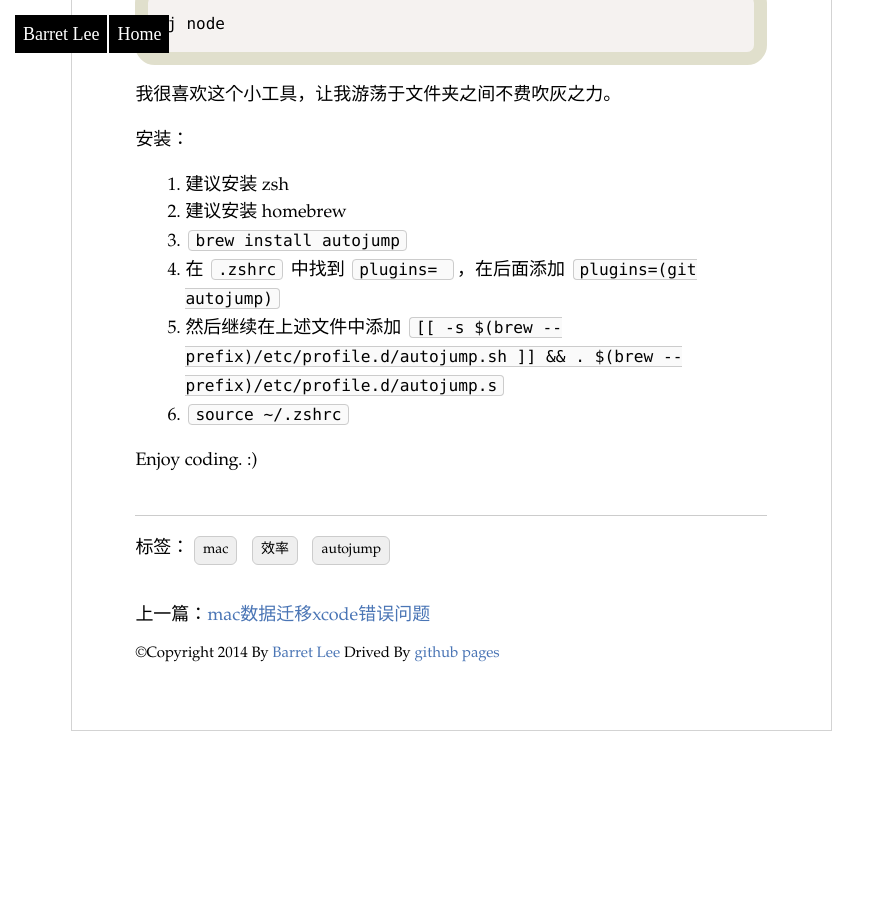
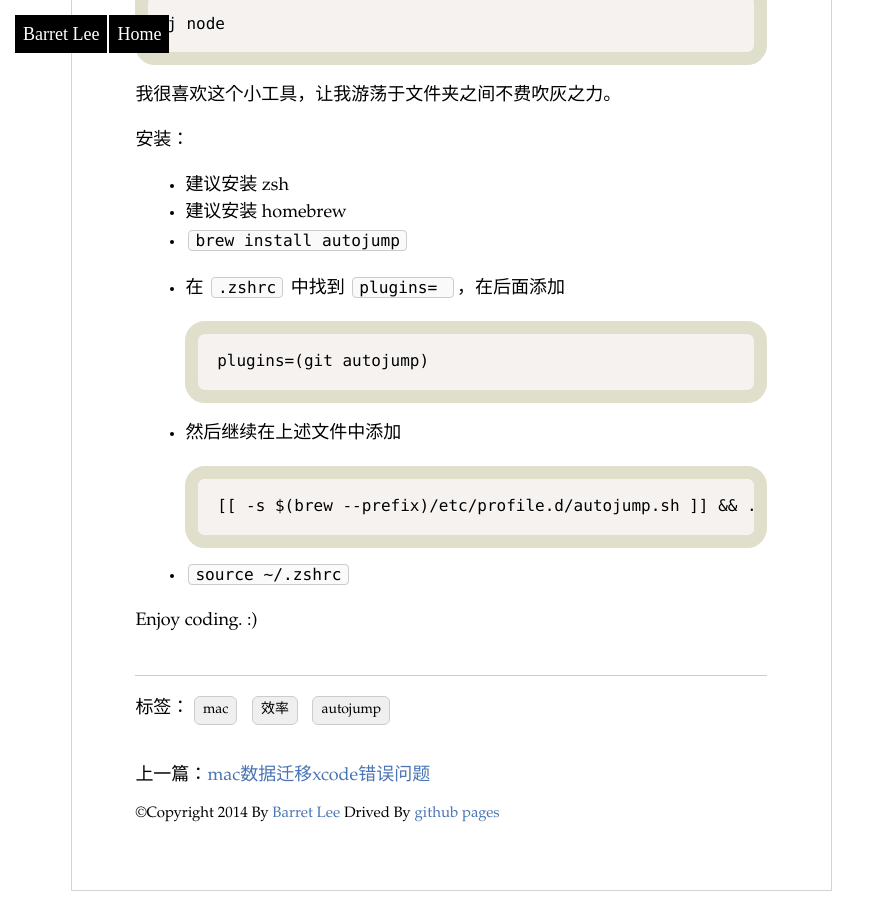
Before and after one commit to barretlee/snippets, a Jekyll site: the page built from _posts/2015-03-30-autojump-in-mac.md, in a window 1280 px wide and 900 px high, scrolled down 1240 px. Shown: the whole window, without its empty margins (0-880 px from the left). Built offline with Jekyll 4.4.1, drawn with Linux system fonts in a browser that asks for light colours; Markdown is read by kramdown in place of the engine named in the settings; comment, search, counter and statistics services are not loaded; before the commit the page ends 2034 px from its top, so only the background shows below that; some of the changed lines change nothing that is shown.

Commit message:
Update 2015-03-30-autojump-in-mac.md

````diff
--- a/_posts/2015-03-30-autojump-in-mac.md
+++ b/_posts/2015-03-30-autojump-in-mac.md
@@ -42,11 +42,19 @@
 
 安装：
 
-1. 建议安装 zsh
-2. 建议安装 homebrew
-3. `brew install autojump`
-4. 在 `.zshrc` 中找到 `plugins= `，在后面添加 `plugins=(git autojump)`
-5. 然后继续在上述文件中添加 `[[ -s $(brew --prefix)/etc/profile.d/autojump.sh ]] && . $(brew --prefix)/etc/profile.d/autojump.s`
-6. `source ~/.zshrc`
+- 建议安装 zsh
+- 建议安装 homebrew
+- `brew install autojump`
+- 在 `.zshrc` 中找到 `plugins= `，在后面添加
+
+  ```bash
+  plugins=(git autojump)
+  ```
+- 然后继续在上述文件中添加
+
+  ```bash
+  [[ -s $(brew --prefix)/etc/profile.d/autojump.sh ]] && . $(brew --prefix)/etc/profile.d/autojump.s
+  ```
+- `source ~/.zshrc`
 
 Enjoy coding. :)
````
